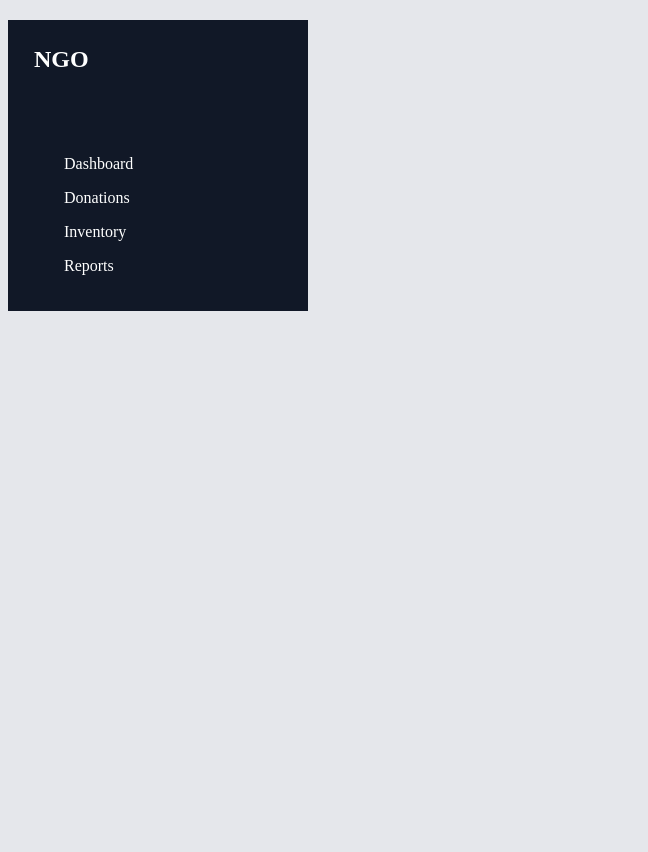
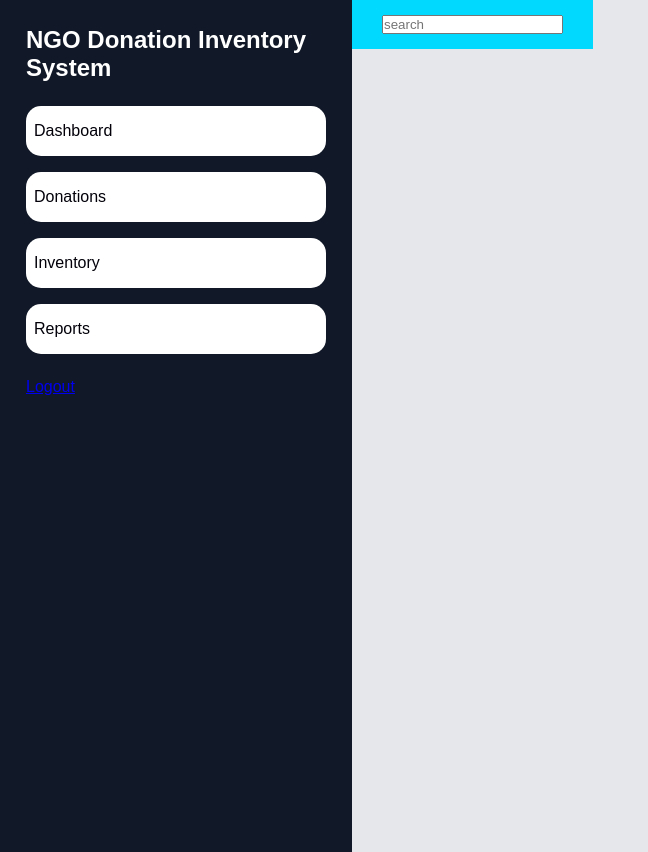
Before and after one commit to ieloge/minor-project-, a website: page src/index.html in a window 1280 px wide. Shown: the whole page, without its empty margins (0-648 px from the left). Before the commit the page ends 800 px from the top, so only its background shows below. Drawn offline with Linux system fonts and the light colour scheme.

Commit message:
up searching
get it

```diff
--- a/src/css/styles.css
+++ b/src/css/styles.css
@@ -1,36 +1,83 @@
+*{
+    margin: 0;
+    padding: 0;
+
+}
 body{
-    width: 100%;
+    font-family: poppins, sans-serif;
     background: #e5e7eb;
     position: relative;
+    display: flex;
 }
 
 #menu{
     background: #111827;
     width: 300px;
-    height: 100%;
+    height: 100vh;
+    padding: 26px;
 
 }
 #menu h1{
     color: white;
-    padding: 26px;
+
     font-size: 24px;
 }
 
 #menu .items{
-    padding: 12px 0;
+    margin: 24px 0;
+
 }
 
 #menu .items li{
+
     list-style: none;
-    padding: 8px 16px;
+    padding: 16px 8px;
+    margin-block: 16px;
+    background-color: #ffffff;
+    border-radius: 15px;
 }
 
 #menu .items li a{
-    color: white;
+    color: rgb(3, 0, 10);
     text-decoration: none;
 }
 
 
-#menu .items li a:hover{
-    background: #374151;
+#menu .items li:hover {
+  background-color: #6366f1;
+  cursor: pointer;
+  transition: 0.5s;
 }
+
+#menu .layout {
+    background-color: white;
+    color: black;
+    padding: 20px 0;
+    border-bottom: 1px solid #eee;
+
+}
+
+nav {
+    display: flex;
+    justify-content: space-between;
+    align-items: center;
+    padding: 0 20px;
+}
+
+.nav-bar{
+    background-color: #111827;
+    grid-column: inherit;
+}
+
+#interface{
+    width: calc(100%-300px);
+}
+
+#interface .nav{
+display: flex;
+align-items: center;
+justify-content: space-between;
+background: #01d9ff;
+padding: 15px 30px;
+border-bottom: #6366f1 ;
+}
--- a/src/index.html
+++ b/src/index.html
@@ -9,7 +9,7 @@
 <body>
     <section id="menu">
         <div>
-            <h1>NGO</h1>
+            <h1>NGO Donation Inventory System</h1>
         </div>
 
         <div class="items">
@@ -20,7 +20,26 @@
                 <li><a href="#">Reports</a></li>
             </ul>
         </div>
+
+        <div class="logout">
+            <a href="#">Logout</a>
+        </div>
     </section>
+
+    <section id="interface">
+        <div class="nav">
+            <div class="n1">
+                <div class="search">
+                    <input type="text" placeholder="search">
+                </div>
+            </div>
+
+        </div>
+
+    </section>
+
+
+
 
     <script src="js/app.js"></script>
 </body>
```
